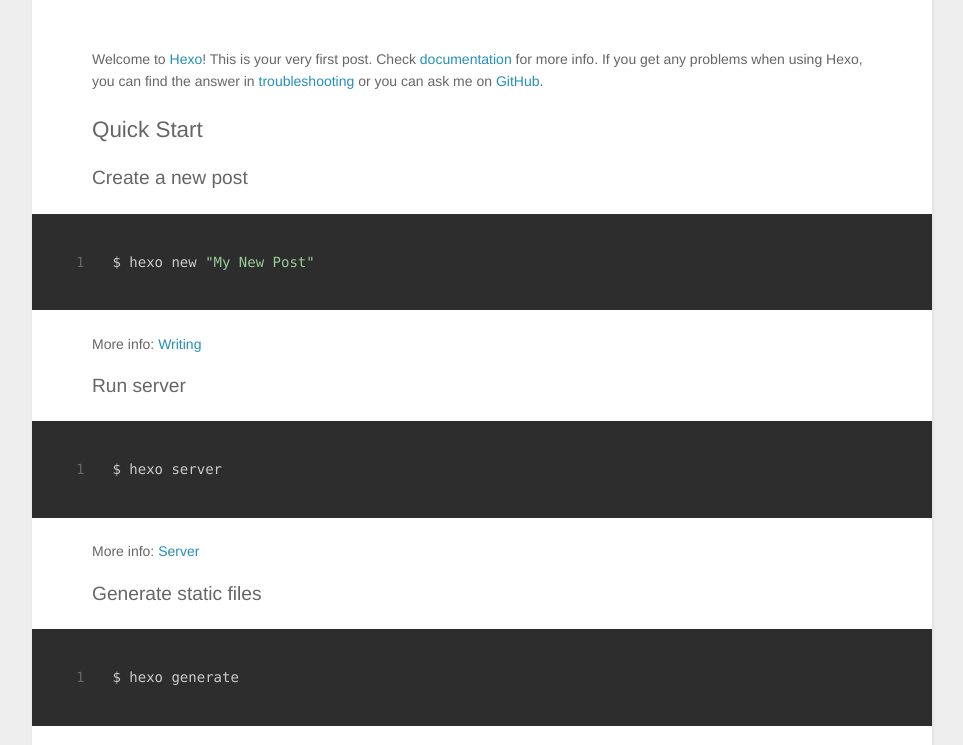
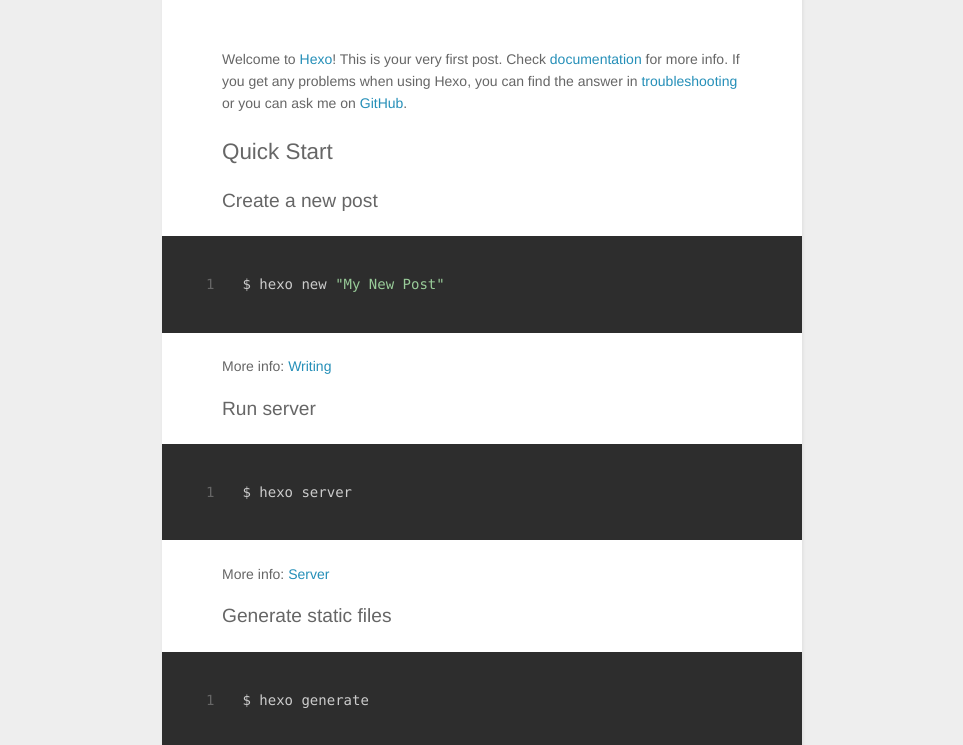
Before and after one commit to iosanimations/iosanimations.github.io, a plain HTML site: page index.html in a window 1280 px wide. Shown: the part 374-1119 px from the top of the page, without its empty margins (158-1121 px from the left). Drawn offline with Linux system fonts and the light colour scheme.

Commit message:
Site updated: 2016-08-02 11:35:45

```diff
--- a/css/main.css
+++ b/css/main.css
@@ -498,7 +498,7 @@ video {
 .main,
 .foot {
   margin: 0 auto;
-  width: 900px;
+  width: 640px;
 }
 .head,
 .foot {
```
